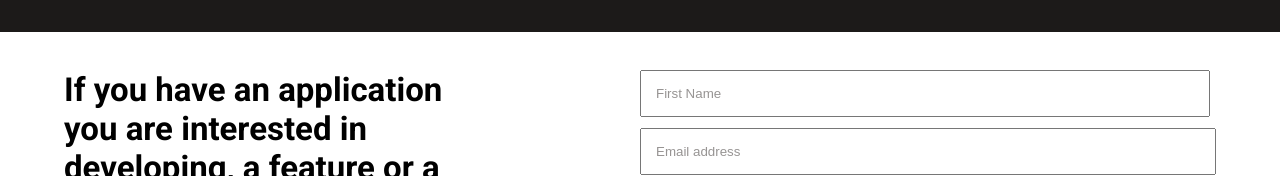
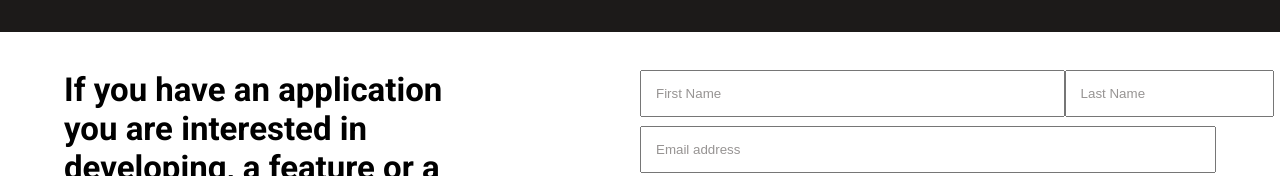
Before and after one commit to SamArsanios/cr-training-contact-form, a plain HTML site: page index.html in a window 1280 px wide. Shown: the part 6675-6851 px from the top of the page. Drawn offline with Linux system fonts and the light colour scheme.

Commit message:
Add lastname inputbox

```diff
--- a/index.html
+++ b/index.html
@@ -305,6 +305,9 @@
           <div class="first-name">
             <input type="text" placeholder="First Name" name="fname" maxlength="30" required />
           </div>
+          <div class="last-name">
+            <input type="text" placeholder="Last Name" name="fname" maxlength="30" required />
+          </div>
         </div>
         <div class="email">
           <input type="email" placeholder="Email address" name="email" required />
```
